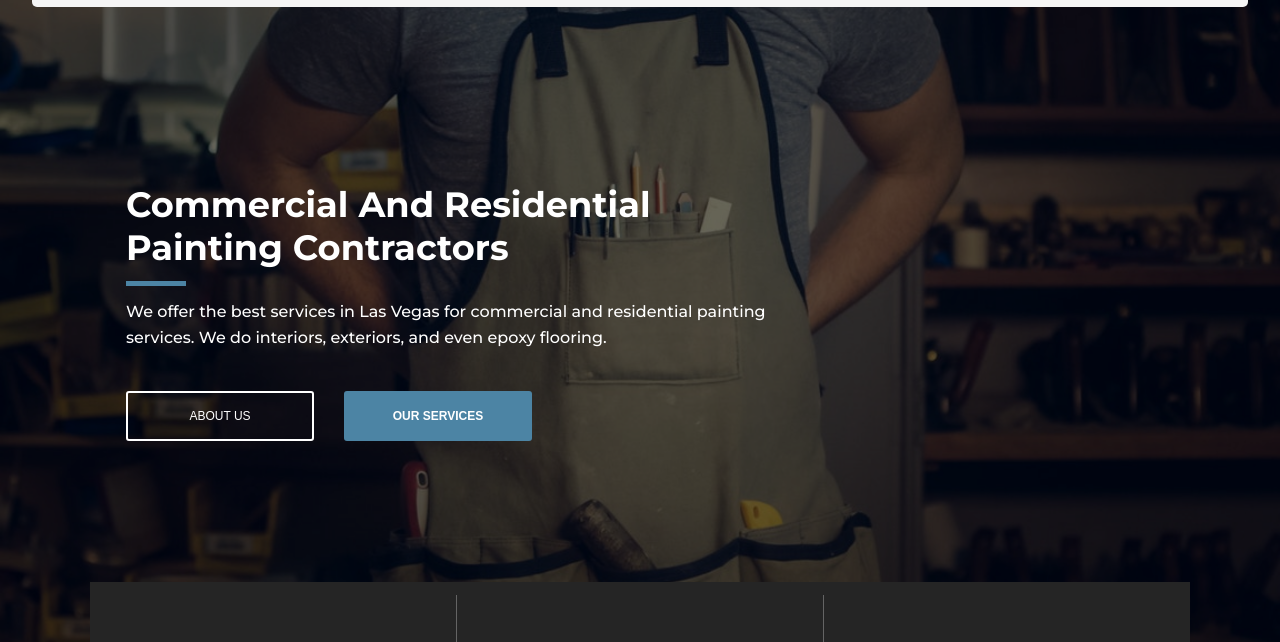
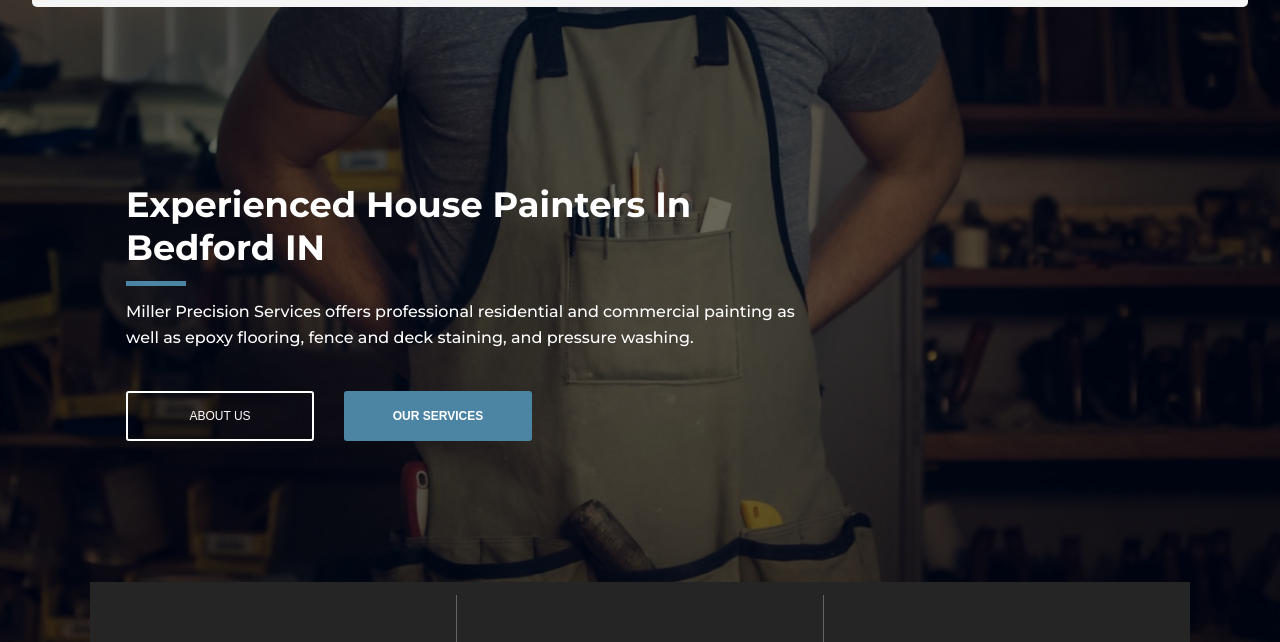
Before and after one commit to OakHarbor/Miller-Precision, a plain HTML site: page index.html in a window 1280 px wide. Shown: the part 118-760 px from the top of the page. Drawn offline with nearby package versions, Linux system fonts and the light colour scheme.

Commit message:
fixed landing h2 text

```diff
--- a/index.html
+++ b/index.html
@@ -85,9 +85,9 @@
         <div id="dark"></div>
         <div class="container hero-content">
             <div class="heroText">
-                <h1 id="home-h">Commercial And Residential Painting Contractors</h1>
+                <h1 id="home-h">Experienced House Painters In Bedford IN</h1>
 
-                <h2 id="home-p">We offer the best services in Las Vegas for commercial and residential painting services.  We do interiors, exteriors, and even epoxy flooring.</h2>
+                <h2 id="home-p">Miller Precision Services offers professional residential and commercial painting as well as epoxy flooring, fence and deck staining, and pressure washing.</h2>
 
                 <button class="button-solid quote-button" onclick="location.href='html/contact.html'" type="button">
                     OUR SERVICES</button>
```
